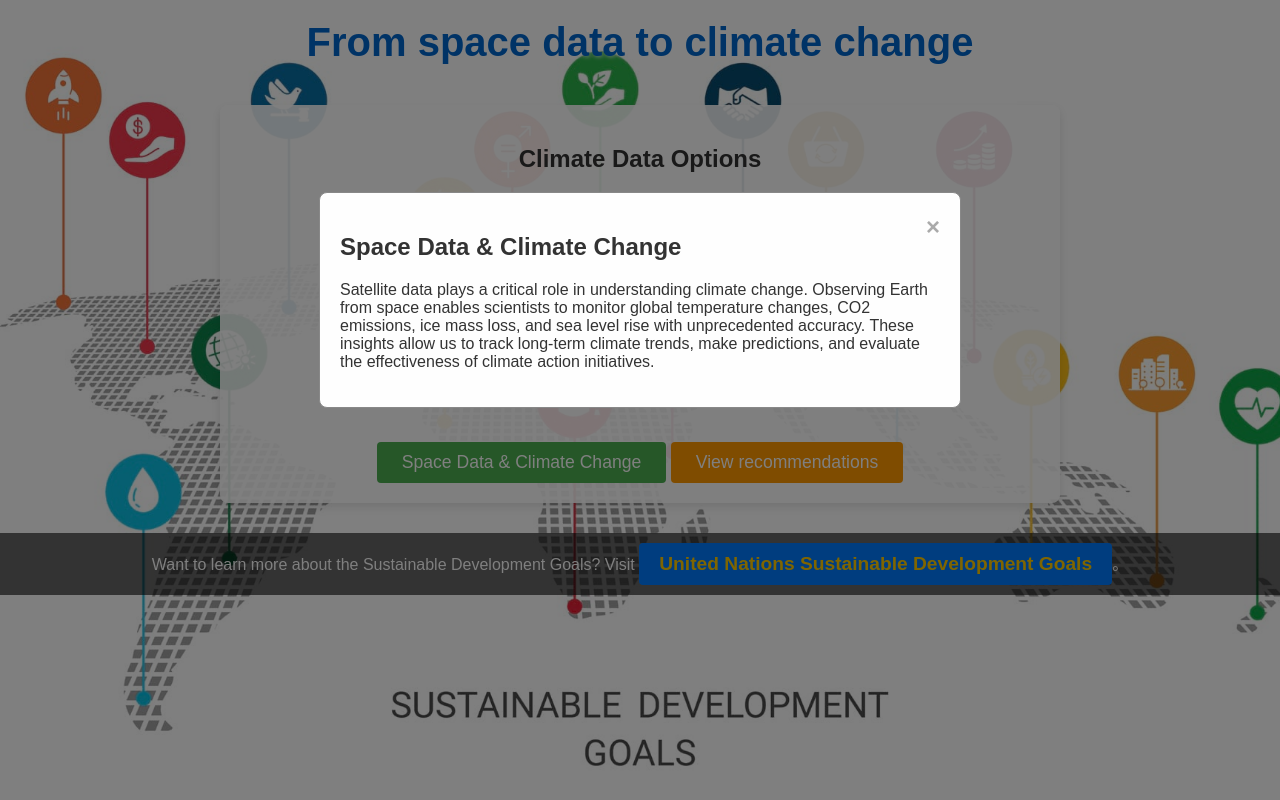
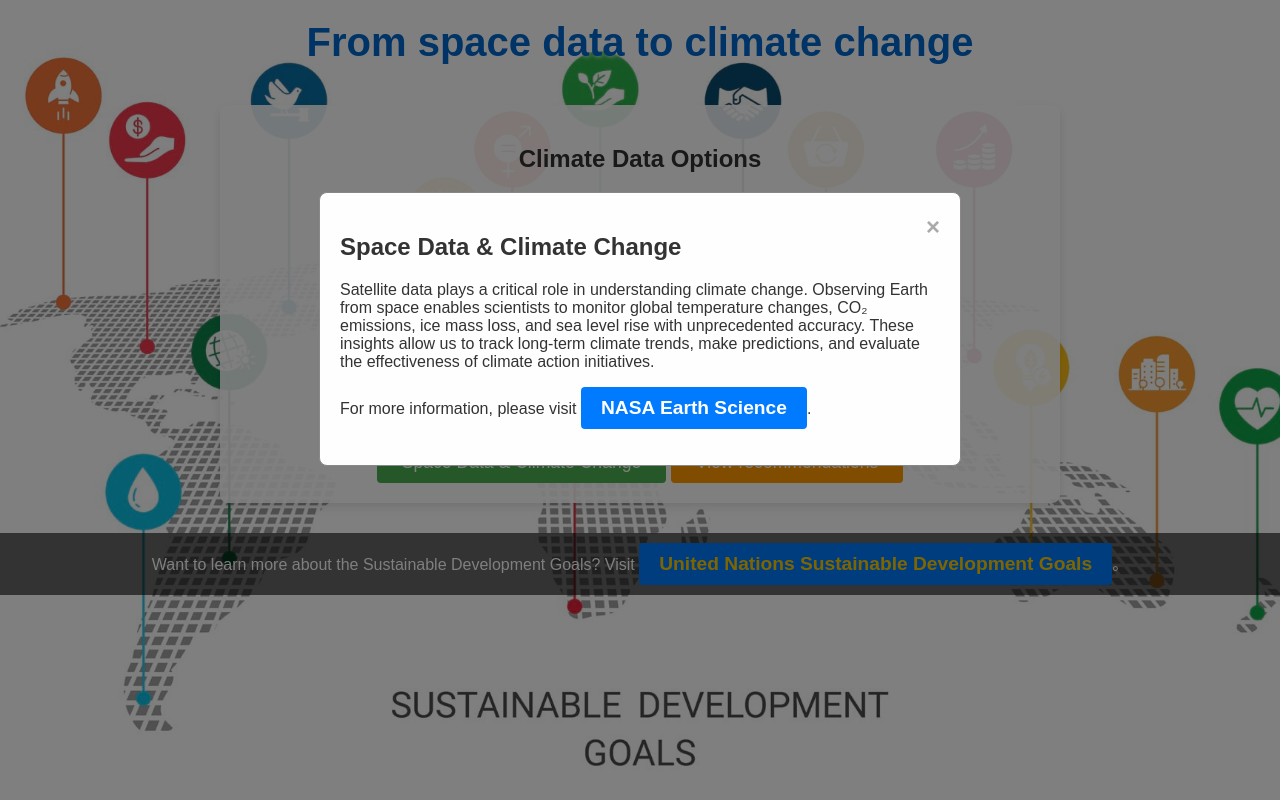
Before and after one commit to Run-Y/Junction_2024, a Flask app: page / in a window 1280 px wide, after a click on "Space Data & Climate Change". Run offline with Flask 3, Linux system fonts and the light colour scheme.

Commit message:
增加介绍2

```diff
--- a/junction/templates/index.html
+++ b/junction/templates/index.html
@@ -234,12 +234,14 @@
 
     <!-- 介绍模态窗口 -->
     <div id="infoModal" class="modal">
-        <div class="modal-content">
-            <span class="close" onclick="closeModal('infoModal')">&times;</span>
-            <h2>Space Data & Climate Change</h2>
-            <p>Satellite data plays a critical role in understanding climate change. Observing Earth from space enables scientists to monitor global temperature changes, CO2 emissions, ice mass loss, and sea level rise with unprecedented accuracy. These insights allow us to track long-term climate trends, make predictions, and evaluate the effectiveness of climate action initiatives.</p>
-        </div>
+    <div class="modal-content">
+        <span class="close" onclick="closeModal('infoModal')">&times;</span>
+        <h2>Space Data & Climate Change</h2>
+        <p>Satellite data plays a critical role in understanding climate change. Observing Earth from space enables scientists to monitor global temperature changes, CO₂ emissions, ice mass loss, and sea level rise with unprecedented accuracy. These insights allow us to track long-term climate trends, make predictions, and evaluate the effectiveness of climate action initiatives.</p>
+        <p>For more information, please visit <a href="https://science.nasa.gov/earth/" target="_blank">NASA Earth Science</a>.</p>
     </div>
+</div>
+
 
     <!-- 建议模态窗口 -->
     <div id="adviceModal" class="modal">
```
